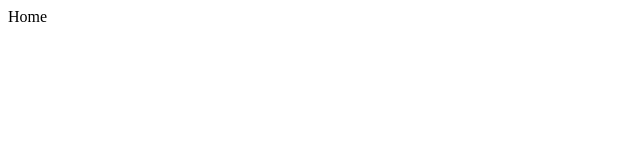
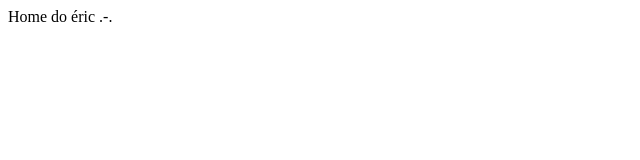
Before and after one commit to EricDagostim/poo, a Next.js app: page / in a window 1280 px wide. Shown: the top 160 px of the page, without its empty margins (0-640 px from the left). Built offline with nearby package versions, Linux system fonts and the light colour scheme.

Commit message:
home do eric

```diff
--- a/pages/index.js
+++ b/pages/index.js
@@ -1,5 +1,5 @@
 function Home(){
-    return <div>Home</div>
+    return <div>Home do éric .-.</div>
 }
 
 export default Home
```
